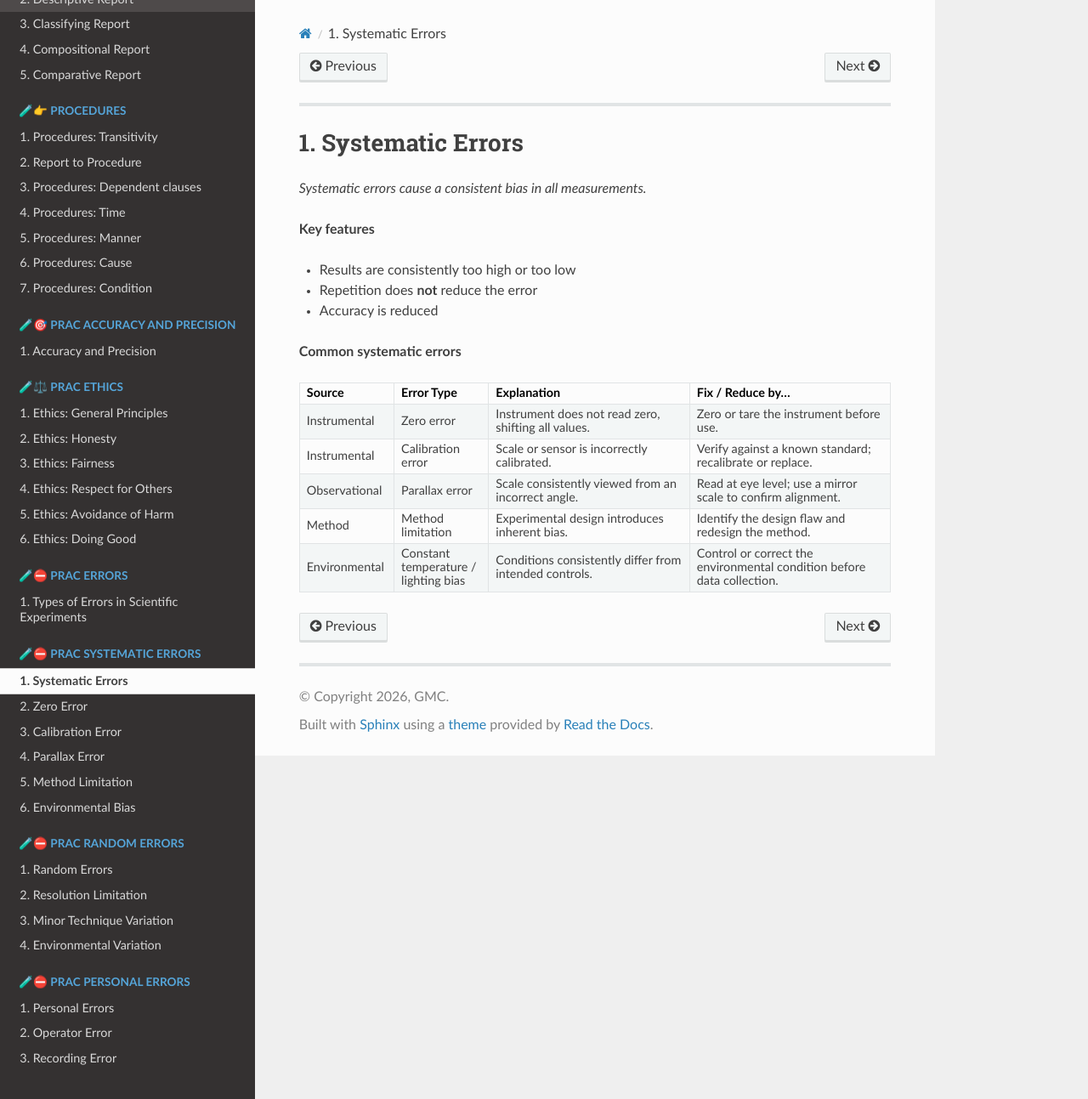
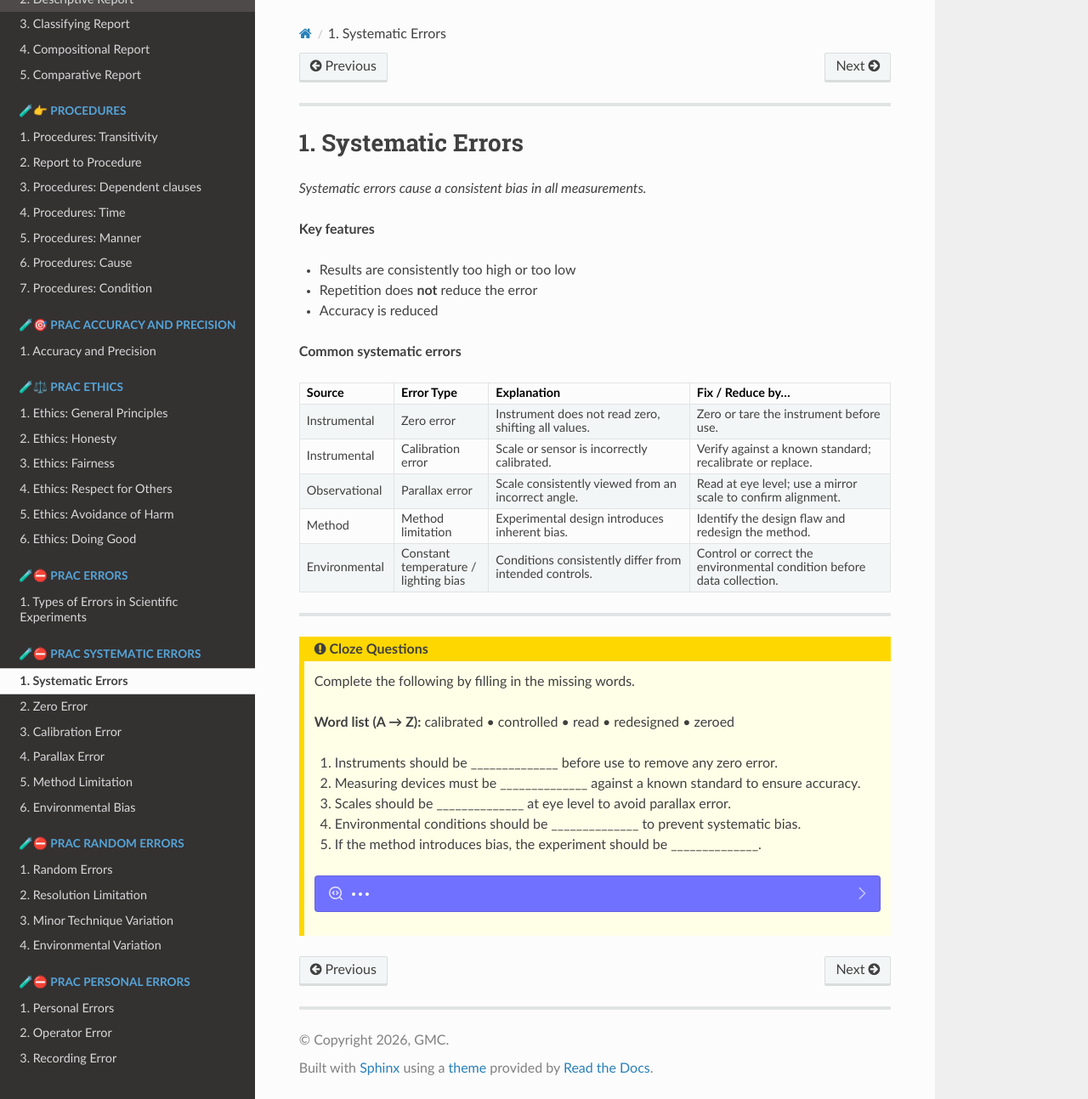
Before and after one commit to gmc-code/PC-Science-and-language, a Sphinx documentation site: the page built from docs/prac_errors/errors_systematic.rst, in a window 1280 px wide and 1293 px high. Shown: the whole window at 85% size. Built offline with Sphinx 7.4.7 and the Read the Docs theme 3.1.0, drawn with Linux system fonts in a browser that asks for light colours; pages that are not in the unit, such as notebooks, are missing from menus.

Commit message:
systematic

```diff
--- a/docs/prac_errors/errors_systematic.rst
+++ b/docs/prac_errors/errors_systematic.rst
@@ -40,3 +40,34 @@ Systematic Errors
       - Constant temperature / lighting bias
       - Conditions consistently differ from intended controls.
       - Control or correct the environmental condition before data collection.
+
+----
+
+.. admonition:: Cloze Questions
+    :class: questions
+
+    Complete the following by filling in the missing words.
+
+    **Word list (A → Z):**
+    calibrated • controlled • read • redesigned • zeroed
+
+    1. Instruments should be ______________ before use to remove any zero error.
+    2. Measuring devices must be ______________ against a known standard to ensure accuracy.
+    3. Scales should be ______________ at eye level to avoid parallax error.
+    4. Environmental conditions should be ______________ to prevent systematic bias.
+    5. If the method introduces bias, the experiment should be ______________.
+
+    .. dropdown::
+        :icon: codescan
+        :color: primary
+        :class-container: sd-dropdown-container
+
+        .. tab-set::
+
+            .. tab-item:: Answers
+
+                1. zeroed
+                2. calibrated
+                3. read
+                4. controlled
+                5. redesigned
```
